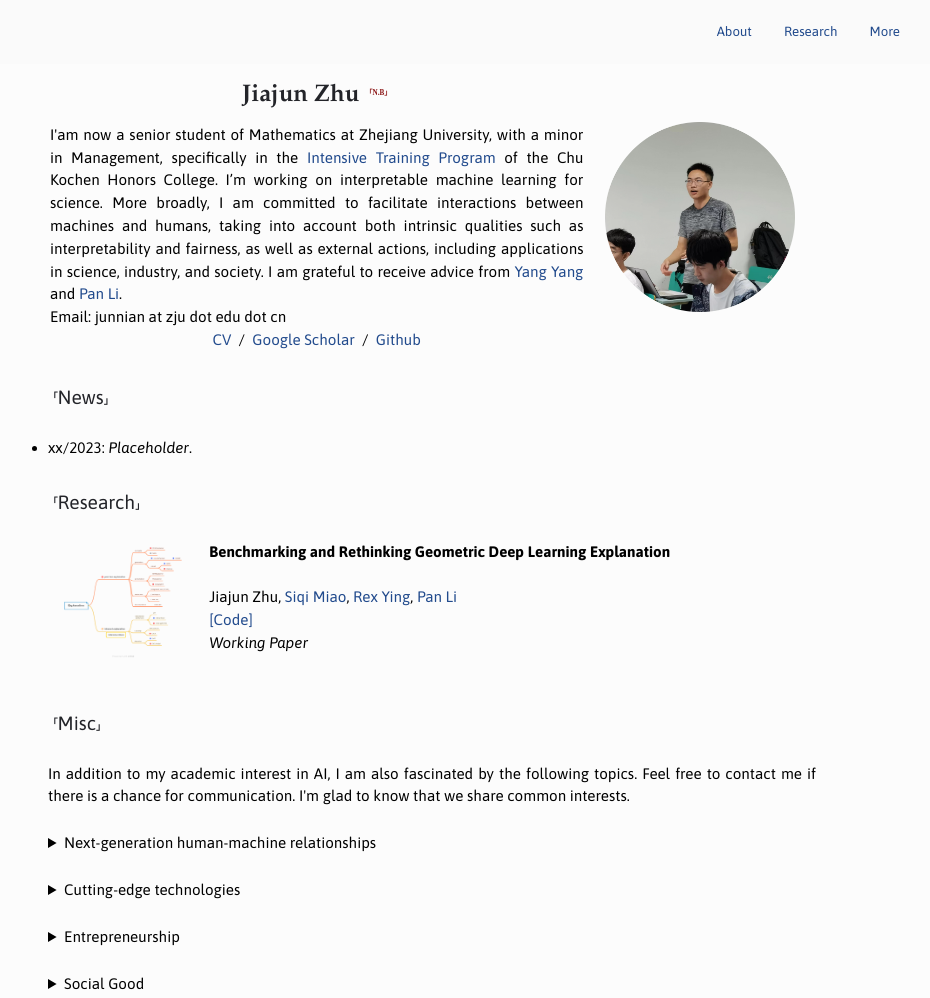
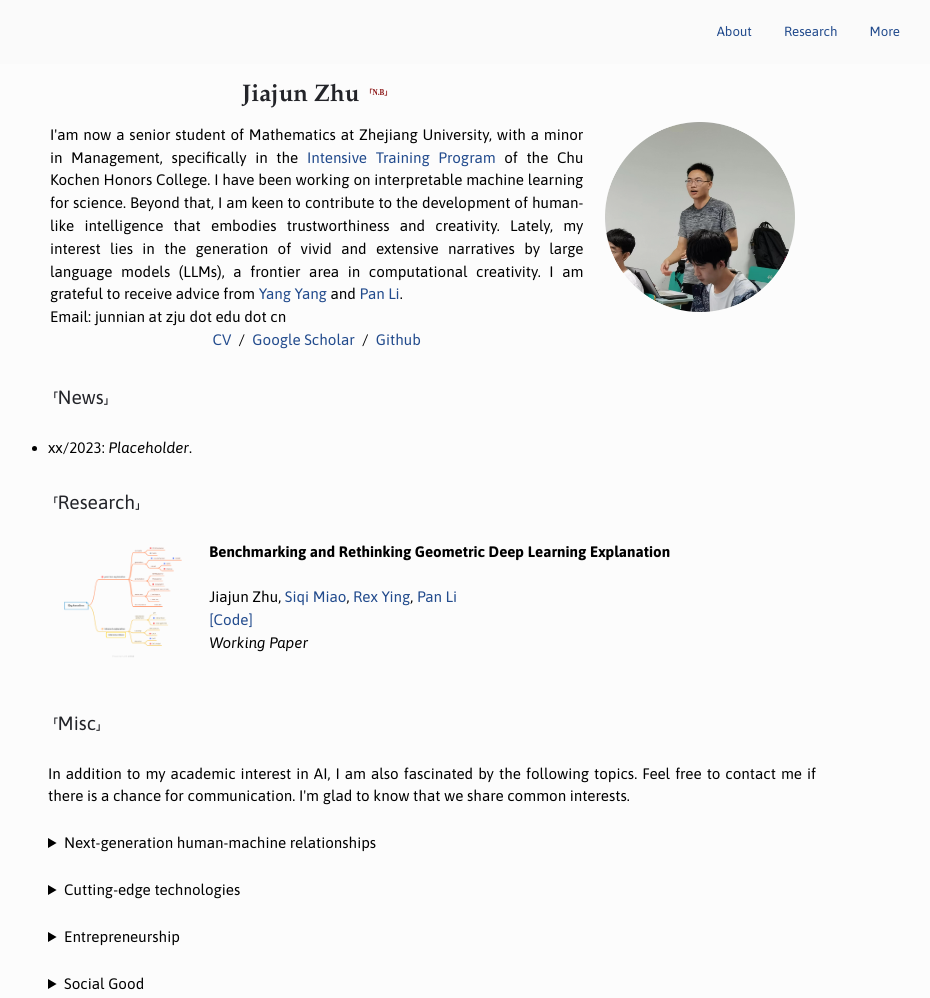
Before and after one commit to jurray-jiajun/jurray-jiajun.github.io, a plain HTML site: page index.html in a window 1280 px wide. Shown: the top 998 px of the page, without its empty margins (208-1138 px from the left). Drawn offline with nearby package versions, Linux system fonts and the light colour scheme.

Commit message:
change in focus

```diff
--- a/index.html
+++ b/index.html
@@ -162,8 +162,8 @@
                                 </h2>
                                 <p>
                                     I'am now a senior student of Mathematics at Zhejiang University, with a minor in Management, specifically in the <a href="http://ckc.zju.edu.cn/ckcen/2022/0225/c44633a2500643/page.htm">Intensive Training Program</a>  of the Chu Kochen Honors College.
-                                    I’m working on interpretable machine learning for science. More broadly, I am committed to facilitate interactions between machines and humans,
-                                    taking into account both intrinsic qualities such as interpretability and fairness, as well as external actions, including applications in science, industry, and society.
+                                    I have been working on interpretable machine learning for science. Beyond that, I am keen to contribute to the development of human-like intelligence that embodies trustworthiness and creativity.
+                                    Lately, my interest lies in the generation of vivid and extensive narratives by large language models (LLMs), a frontier area in computational creativity.
                                     I am grateful to receive advice from <a href="http://yangy.org/">Yang Yang</a> and <a href="https://sites.google.com/view/panli-purdue">Pan Li</a>.
                                 </p>
                                 <p>
```
